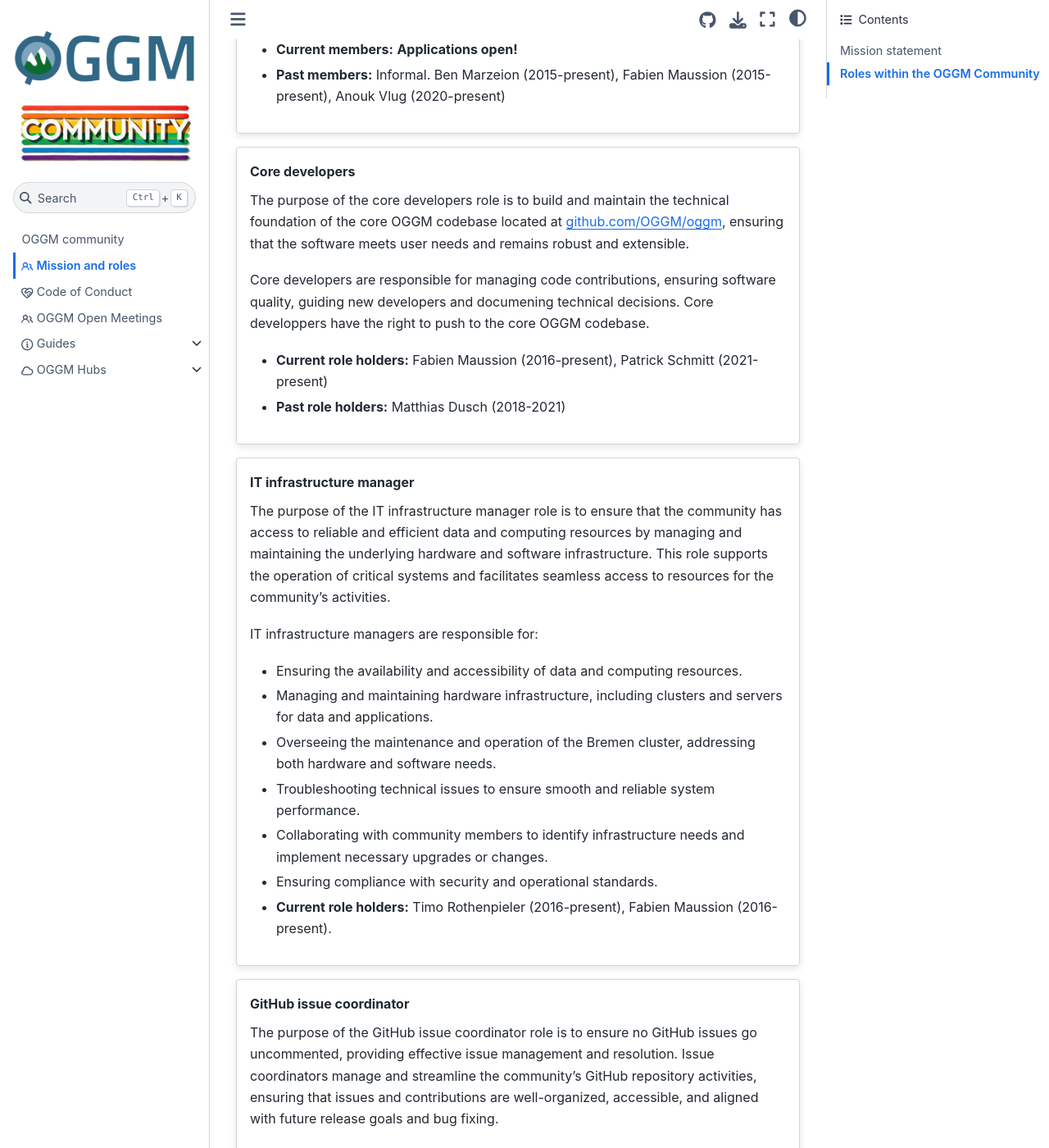
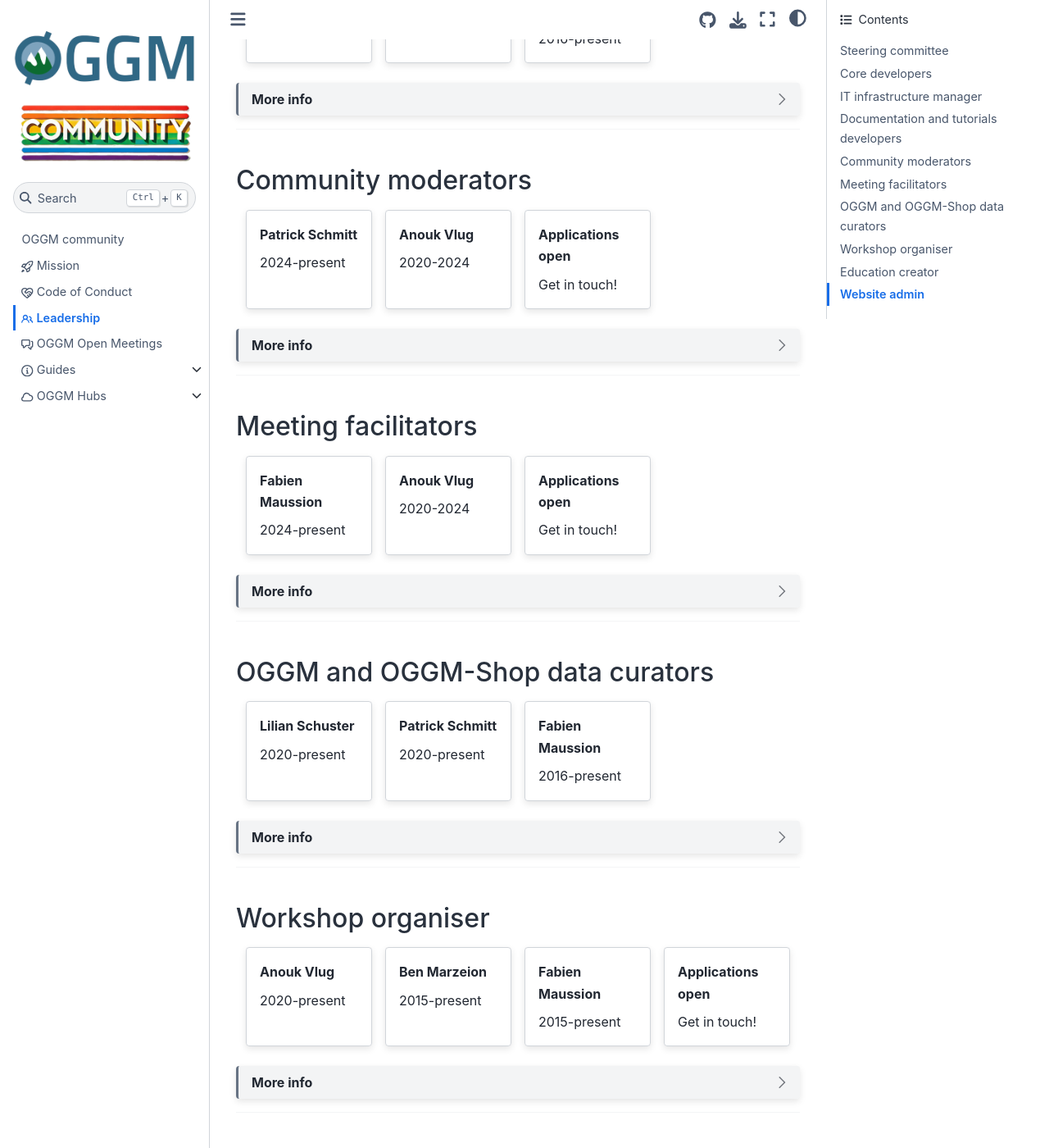
Before and after one commit to OGGM/community, a Jupyter Book: the page built from roles.md, in a window 1280 px wide and 1400 px high, scrolled down 1319 px. Shown: the whole window at 82% size. Built offline with Jupyter Book 1.0.4 settings and Sphinx 7.4.7 and the Sphinx Book theme 1.1.4, drawn with Linux system fonts in a browser that asks for light colours; some of the changed text lies outside the part shown.

Commit message:
Streamline mission & roles

`````diff
--- a/_toc.yml
+++ b/_toc.yml
@@ -3,17 +3,17 @@
 
 format: jb-book
 root: welcome
-parts:
-  - chapters:
-    - file: roles
-    - file: code-of-conduct
-    - file: meetings
-    - file: guides/index
-      sections:
-      - file: guides/error-guide
-      - file: guides/slack-intro
-    - file: hubs/index
-      sections:
-      - file: hubs/admin
-      - file: hubs/user-groups
-      - file: hubs/privacy-notice
+chapters:
+  - file: mission
+  - file: code-of-conduct
+  - file: roles
+  - file: meetings
+  - file: guides/index
+    sections:
+    - file: guides/error-guide
+    - file: guides/slack-intro
+  - file: hubs/index
+    sections:
+    - file: hubs/admin
+    - file: hubs/user-groups
+    - file: hubs/privacy-notice
--- a/code-of-conduct.md
+++ b/code-of-conduct.md
@@ -57,9 +57,7 @@
 
 ## Consequences ⚖️
 
-Understand that speech and actions have consequences. Unacceptable behavior will not be tolerated in our community.
-
-If you are the subject of, or witness to any violations of this Code of Conduct, please contact us via email at [info@oggm.org](mailto:info@oggm.org).
+Unacceptable behavior will not be tolerated in our community. If you are the subject of, or witness to any violations of this Code of Conduct, please contact us via email at [info@oggm.org](mailto:info@oggm.org).
 
 In response to violations, the OGGM [steering committee](roles.md) will take any action they deem appropriate, up to and including expulsion from all OGGM spaces and events.
 
@@ -67,4 +65,4 @@
 
 - Beatriz Recinos, Fabien Maussion, Lizz Ultee
 - Creation date: 2024-10-22
-- Sources: this CoC is inspired by [PSECCO's Community Guidelines](https://psecco.org/pseccos-community-guidelines) and the [APECS CoC chapter in the APECS handbook](https://www.apecs.is/who-we-are/publications/apecs-handbook.html).
+- This CoC is inspired by [PSECCO's Community Guidelines](https://psecco.org/pseccos-community-guidelines) and the [APECS CoC chapter in the APECS handbook](https://www.apecs.is/who-we-are/publications/apecs-handbook.html).
--- /dev/null
+++ b/mission.md
@@ -0,0 +1,9 @@
+# {octicon}`rocket` Mission
+
+> The OGGM community is a collaborative, open-source initiative focused on advancing glacier science and understanding the impacts of climate change on glaciers. Our mission is to provide accessible and comprehensive glacier modeling tools for researchers, educators, and decision-makers. Together, we are building a community-driven platform that enables:
+>
+> - Cutting-edge glacier and climate science.
+> - Open educational resources to train the next generation of scientists.
+> - Public awareness of the importance of glaciers in our changing climate.
+>
+> We are passionate about supporting open science, providing high-quality data, and encouraging innovative uses of our tools. The OGGM community operates with a spirit of openness and collaboration, recognizing that the best scientific progress is made together.
--- a/roles.md
+++ b/roles.md
@@ -1,48 +1,75 @@
-# {octicon}`people` Mission and roles
-
-The OGGM community is a collaborative, open-source initiative focused on advancing glacier science and understanding the impacts of climate change on glaciers. We aim to provide researchers, educators, and decision-makers with accessible and comprehensive glacier modeling tools that promote research, learning, and informed decision-making. We are committed to fostering an inclusive environment, where contributors from diverse backgrounds work together to advance our understanding of glaciers.
-
-(mission)=
-## Mission statement
-
-> Our mission is to make large scale glacier modeling accessible, transparent, and reliable. By bringing together researchers, developers, and educators, we create a community-driven platform that enables:
->
-> - Cutting-edge glacier and climate science.
-> - Open educational resources to train the next generation of scientists.
-> - Public awareness of the importance of glaciers in our changing climate.
->
-> We are passionate about supporting open science, providing high-quality data, and encouraging innovative uses of our tools. The OGGM community operates with a spirit of openness and collaboration, recognizing that the best scientific progress is made together.
-
-## Roles within the OGGM Community
+# {octicon}`people` Leadership
 
 The OGGM community thrives because of the collective effort of many dedicated volunteers. Below, we outline some of the key roles that members of the community take on, ensuring that their contributions are acknowledged.
 
-```{warning}
+*This page is still a work in progress.*
 
-This is a work in progress!
-```
+---
 
-````{card} Steering committee
+## Steering committee
+
+::::{grid} 1 2 3 4
+:gutter: 3
+
+:::{grid-item-card} Applications open!
+Get in touch!
+:::
+
+::::
+
+```{dropdown} More info
 
 The purpose of the steering committee is to guide the evolution of OGGM in alignment with its long-term mission and vision, ensuring that the project remains relevant, impactful, and that its online spaces remain safe for everyone.
 
 Steering committee members meet every three months to oversee the governance of OGGM, track ongoing large projects, and ensure activities are conducted in line with the community's mission and values. Ideally, the steering committee members should reflect the community interests: users, developpers, educators, etc. The OGGM steering committee also intervenes in case of internal conflicts or violations of the code of conduct.
 
-- **Current members:** **Applications open!**
 - **Past members:** Informal. Ben Marzeion (2015-present), Fabien Maussion (2015-present), Anouk Vlug (2020-present)
-````
+```
 
-````{card} Core developers
+---
+
+## Core developers
+
+::::{grid} 1 2 3 4
+:gutter: 3
+
+:::{grid-item-card} Fabien Maussion
+2016-present
+:::
+
+:::{grid-item-card} Patrick Schmitt
+2021-present
+:::
+
+::::
+
+```{dropdown} More info
 
 The purpose of the core developers role is to build and maintain the technical foundation of the core OGGM codebase located at [github.com/OGGM/oggm](https://github.com/OGGM/oggm), ensuring that the software meets user needs and remains robust and extensible.
 
 Core developers are responsible for managing code contributions, ensuring software quality, guiding new developers and documening technical decisions. Core developpers have the right to push to the core OGGM codebase.
 
-- **Current role holders:** Fabien Maussion (2016-present), Patrick Schmitt (2021-present)
 - **Past role holders:** Matthias Dusch (2018-2021)
-````
+```
 
-````{card} IT infrastructure manager
+---
+
+## IT infrastructure manager
+
+::::{grid} 1 2 3 4
+:gutter: 3
+
+:::{grid-item-card} Timo Rothenpieler
+2016-present
+:::
+
+:::{grid-item-card} Fabien Maussion
+2016-present
+:::
+
+::::
+
+```{dropdown}  More info
 The purpose of the IT infrastructure manager role is to ensure that the community has access to reliable and efficient data and computing resources by managing and maintaining the underlying hardware and software infrastructure. This role supports the operation of critical systems and facilitates seamless access to resources for the community's activities.
 
 IT infrastructure managers are responsible for:
@@ -52,59 +79,151 @@
 - Troubleshooting technical issues to ensure smooth and reliable system performance.
 - Collaborating with community members to identify infrastructure needs and implement necessary upgrades or changes.
 - Ensuring compliance with security and operational standards.
+```
 
-- **Current role holders:** Timo Rothenpieler (2016-present), Fabien Maussion (2016-present).
-````
+---
 
+## Documentation and tutorials developers
 
-````{card} GitHub issue coordinator
-The purpose of the GitHub issue coordinator role is to ensure no GitHub issues go uncommented, providing effective issue management and resolution. Issue coordinators manage and streamline the community's GitHub repository activities, ensuring that issues and contributions are well-organized, accessible, and aligned with future release goals and bug fixing.
+::::{grid} 1 2 3 4
+:gutter: 3
 
-- **Current role holders:** Fabien Maussion (2016-present), Timo Rothenpieler (2016-present),  Patrick Schmitt (2021-present)
-- **Past role holders:** Matthias Dusch (2018-2021)
-````
+:::{grid-item-card} Anouk Vlug
+2020-present
+:::
 
-````{card} Documentation and tutorials developers
+:::{grid-item-card} Lilian Schuster
+2020-present
+:::
+
+:::{grid-item-card} Beatriz Recinos
+2016-present
+:::
+
+::::
+
+```{dropdown}  More info
 
 The purpose of the documentation and tutorials developers role is to make OGGM accessible to a broad audience by creating educational resources and maintaining user documentation and tutorials.
 
 They are responsible for developing and maintaining the [tutorials](http://tutorials.oggm.org) and [user documentation](http://docs.oggm.org) that make OGGM approachable to researchers, students, and educators.
+```
 
-- **Current role holders:** Anouk Vlug (2020-present), Lilian Schuster (2020-present), Beatriz Recinos (2016-present)
-- **Past role holders:** -
-````
+---
 
-````{card} Community moderators
+## Community moderators
+
+::::{grid} 1 2 3 4
+:gutter: 3
+
+:::{grid-item-card} Patrick Schmitt
+2024-present
+:::
+
+:::{grid-item-card} Anouk Vlug
+2020-2024
+:::
+
+:::{grid-item-card} Applications open
+Get in touch!
+:::
+
+::::
+
+```{dropdown}  More info
 
 The purpose of the community moderators role is to foster a welcoming and supportive environment where community members can collaborate, learn, and share knowledge.
 
 Community moderators are responsible for welcoming new users into the OGGM spaces (mostly: Slack), facilitate discussions by e.g. pointing towards solutions online or pointing towards expert members that can help, moderate community platforms, and foster a sense of belonging within the community.
 
-- **Current members:** Patrick Schmitt (2024-present), **Applications open!**
-- **Past members:** Anouk Vlug (2020-2024)
-````
+```
 
-````{card} Meeting facilitators
+---
+
+## Meeting facilitators
+
+::::{grid} 1 2 3 4
+:gutter: 3
+
+:::{grid-item-card} Fabien Maussion
+2024-present
+:::
+
+:::{grid-item-card} Anouk Vlug
+2020-2024
+:::
+
+:::{grid-item-card} Applications open
+Get in touch!
+:::
+
+::::
+
+```{dropdown}  More info
 
 The purpose of the meeting facilitators role is to create a space for transparent communication and community collaboration during our regular bi-weekly meetings.
 
 Meeting facilitators are responsible for scheduling the open meetings, announce them, ensure all voices are heard, facilitate discussions, and document meeting outcomes.
 
-- **Current members:** Fabien Maussion (2024-present), **Applications open!**
-- **Past members:** Anouk Vlug (2020-2024), Matthias Dusch (2019-2020)
-````
+- **Past members:** Matthias Dusch (2019-2020)
+```
 
-````{card} OGGM and OGGM-Shop data curators
+---
+
+## OGGM and OGGM-Shop data curators
+
+::::{grid} 1 2 3 4
+:gutter: 3
+
+:::{grid-item-card} Lilian Schuster
+2020-present
+:::
+
+:::{grid-item-card} Patrick Schmitt
+2020-present
+:::
+
+:::{grid-item-card} Fabien Maussion
+2016-present
+:::
+
+::::
+
+```{dropdown}  More info
 
 The purpose of the data curators role is to create, pre-process, post-process, and document new data products, ensuring data is in a usable format for the community. Mainly, data curators are managing all data available in the [OGGM-Shop](https://docs.oggm.org/en/stable/shop.html) and the [OGGM standard projections](https://docs.oggm.org/en/stable/download-projections.html).
 
 OGGM data curators are responsible for managing the data generation process (including projections, pre and post-processing), ensuring data quality, ensuring that data is shared under FAIR principles, and maintaining the documentation of the data products.
 
-- **Current members:** Lilian Schuster (2020-present), Patrick Schmitt (2020-present), Fabien Maussion (2015-present)
 - **Past members:** Matthias Dusch (2019-2020)
-````
+```
 
-````{card} Workshop organiser
+---
+
+## Workshop organiser
+
+::::{grid} 1 2 3 4
+:gutter: 3
+
+:::{grid-item-card} Anouk Vlug
+2020-present
+:::
+
+:::{grid-item-card} Ben Marzeion
+2015-present
+:::
+
+:::{grid-item-card} Fabien Maussion
+2015-present
+:::
+
+:::{grid-item-card} Applications open
+Get in touch!
+:::
+
+::::
+
+```{dropdown}  More info
 
 The purpose of the workshop organiser role is to coordinate, plan, and facilitate community-driven workshops that foster collaboration, skill development, and knowledge sharing within the OGGM and related communities. This role ensures the smooth execution of the workshops, focusing on logistics, program development, and participant engagement.
 
@@ -115,11 +234,72 @@
 - Managing communications with participants and promoting the workshop to the wider community.
 - Ensuring a welcoming, inclusive, and productive environment for all attendees.
 
-- **Current members: Fabien Maussion, Anouk Vlug, Ben Marzeion**
 - **Past members: 2024: Guillaume Jouvet, Samuel Cook, Tancrède Leger, 2023: Beatriz Recinos, Dan Goldberg (see [link for previous workshops](https://oggm.org/search/index.html#workshop) **
-````
+```
 
-````{card} Website admin
+---
+
+## Education creator
+
+::::{grid} 1 2 3 4
+:gutter: 3
+
+:::{grid-item-card} Lizz Ultee
+(2019-present)
+:::
+
+:::{grid-item-card} Erik Holmgren
+2020-2021
+:::
+
+:::{grid-item-card} Lilian Schuster
+2020-present
+:::
+
+:::{grid-item-card} Patrick Schmitt
+2020-present
+:::
+
+:::{grid-item-card} Zora Schirmeister
+2019-2020
+:::
+
+:::{grid-item-card} Applications open
+Get in touch!
+:::
+
+::::
+
+```{dropdown}  More info
+
+The purpose of the education creator role is to
+
+Education creators are responsible for
+
+```
+
+---
+
+## Website admin
+
+::::{grid} 1 2 3 4
+:gutter: 3
+
+:::{grid-item-card} Anouk Vlug
+2020-present
+:::
+
+:::{grid-item-card} Fabien Maussion
+2016-present
+:::
+
+:::{grid-item-card} Applications open
+Get in touch!
+:::
+
+::::
+
+```{dropdown}  More info
 
 The purpose of the website admin role is to maintain, develop, and optimize the all OGGM's related websites to ensure they serve as an accessible, user-friendly, and up-to-date resource for members and the broader public. This role supports the dissemination of information, promotes community engagement, and facilitates collaboration within the community.
 
@@ -132,16 +312,5 @@
 
 Promoting accessibility and ensuring compliance with web standards and best practices.
 
-- **Current members: Fabien Maussion, Patrick Schmitt, someone else??**
 - **Past members: Fabien Maussion, Anouk Vlug, Beatriz Recinos (2016 fist draft oggm.org).**
-````
-
-````{card} Education creator
-
-The purpose of the education creator role is to
-
-Education creators are responsible for
-
-- **Current members:** Lizz Ultee (2019-present), Erik Holmgren (2020-2021), Lilian, Zora
-- **Past members:**
-````
+```
`````
Also changed, not shown: meetings.md (+1 -1 lines).
